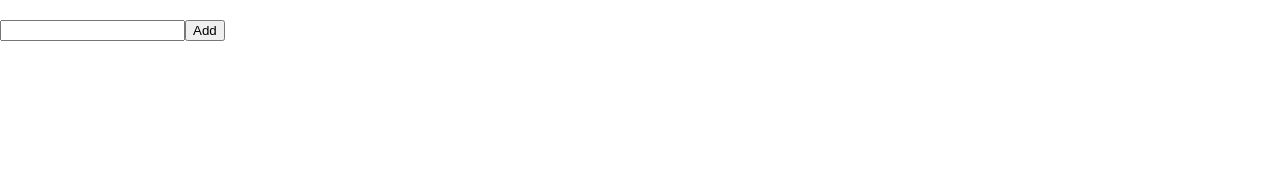
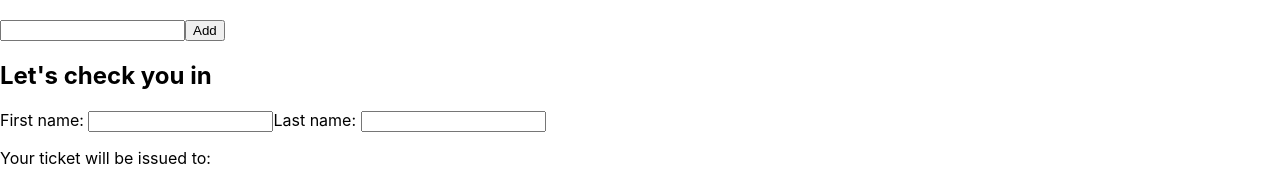
Before and after one commit to Jason-Hargrove/beta-reactjs, a React (Create React App) app: page / in a window 1280 px wide. Shown: the part 1233-1414 px from the top of the page. Before the commit the page ends 1290 px from the top, so only its background shows below. Built offline with nearby package versions, Linux system fonts and the light colour scheme.

Commit message:
Check in form before simplification. Too much state.

```diff
--- a/src/App.js
+++ b/src/App.js
@@ -4,6 +4,7 @@
 import Gallery from "./Gallery.js";
 import Form from "./Form.js";
 import List from "./FormArray.js";
+import LiveForm from "./LiveForm.js";
 
 export default function App() {
   return (
@@ -21,7 +22,8 @@
       <br />
       <Gallery />{" "}
       <Form />
-      <List />  {/* <--- You stopped here. Part 2, ...hold arrays. */}
+      <List />
+      <LiveForm />  {/* <--- You stopped here. Part 2, ...hold arrays. */}
     </section>
   );
 }
--- /dev/null
+++ b/src/LiveForm.js
@@ -0,0 +1,40 @@
+import { useState } from 'react';
+
+export default function LiveForm() {
+  const [firstName, setFirstName] = useState('');
+  const [lastName, setLastName] = useState('');
+  const [fullName, setFullName] = useState('');
+
+  function handleFirstNameChange(e) {
+    setFirstName(e.target.value);
+    setFullName(e.target.value + ' ' + lastName);
+  }
+
+  function handleLastNameChange(e) {
+    setLastName(e.target.value);
+    setFullName(firstName + ' ' + e.target.value);
+  }
+
+  return (
+    <>
+      <h2>Let's check you in</h2>
+      <label>
+        First name:{' '}
+        <input
+          value={firstName}
+          onChange={handleFirstNameChange}
+        />
+      </label>
+      <label>
+        Last name:{' '}
+        <input
+          value={lastName}
+          onChange={handleLastNameChange}
+        />
+      </label>
+      <p>
+        Your ticket will be issued to: <b>{fullName}</b>
+      </p>
+    </>
+  )
+}
```
